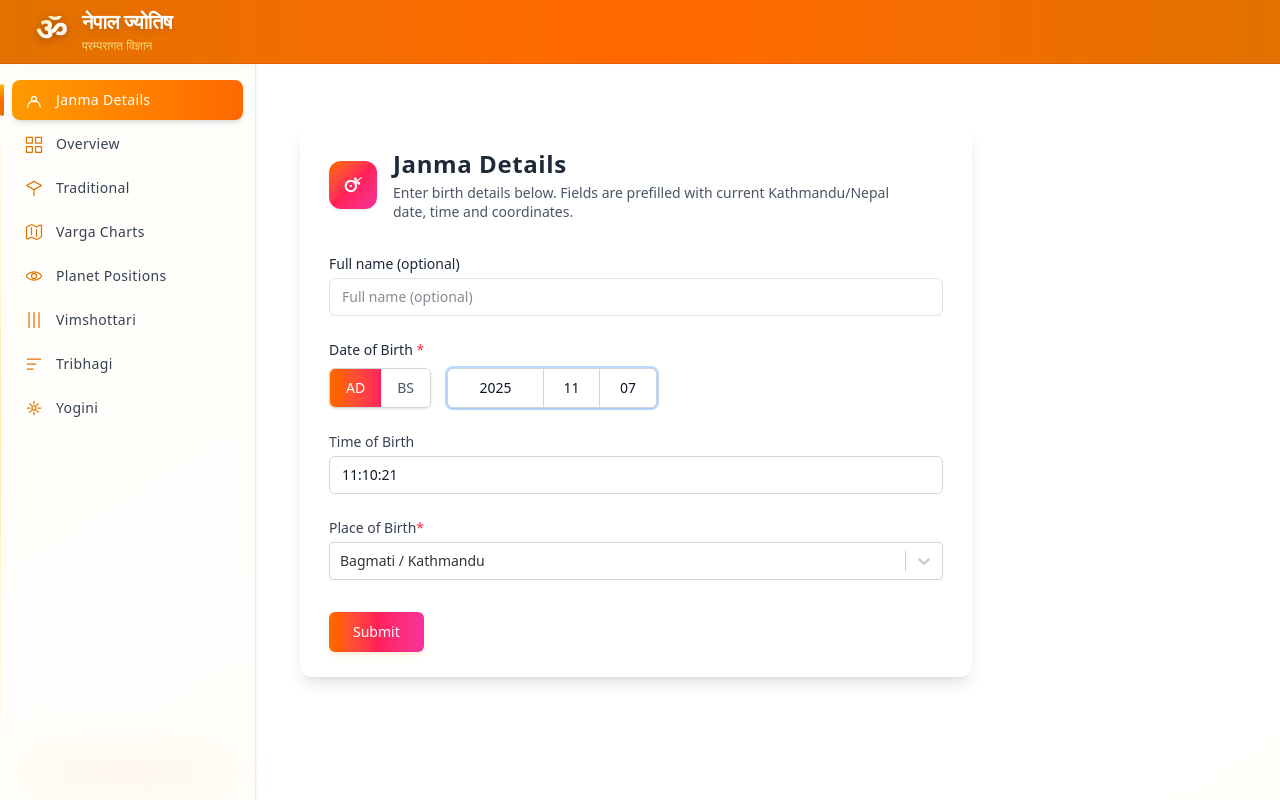
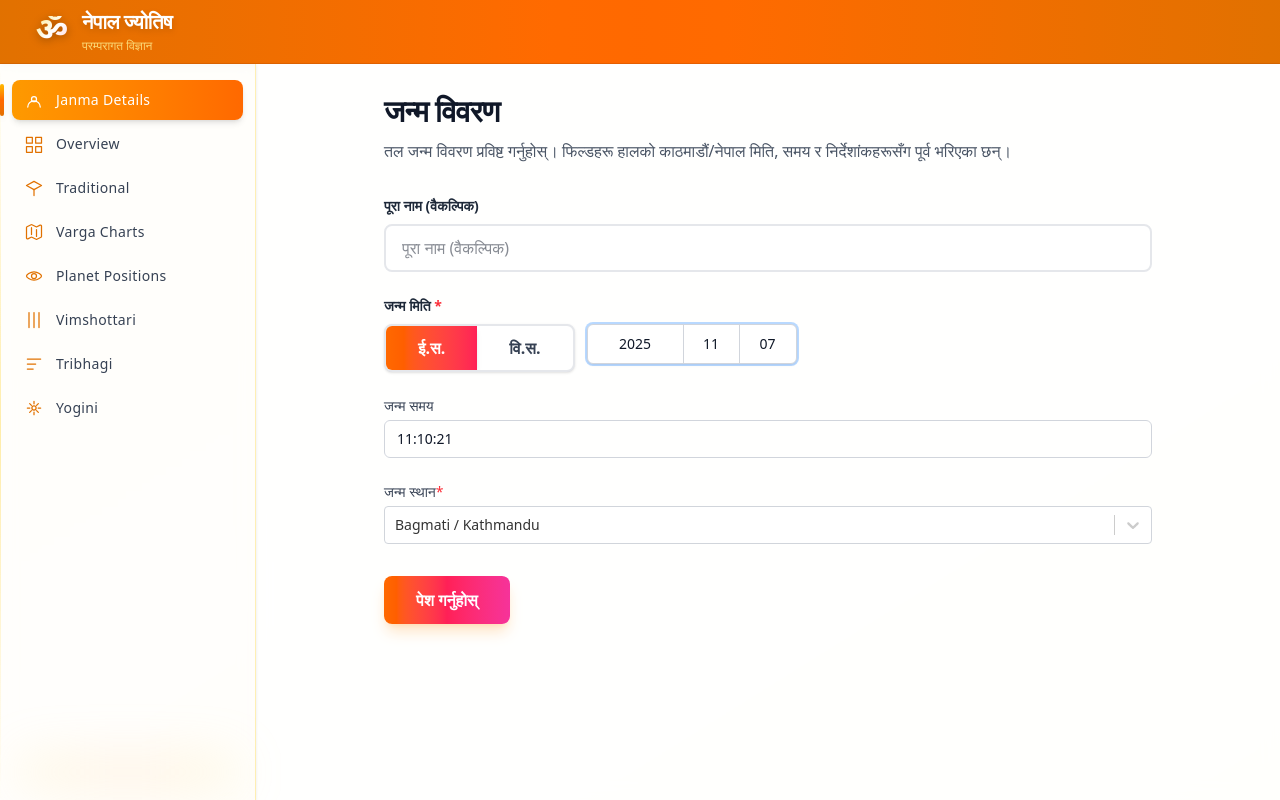
Before and after one commit to mhnpd-org/nepal-jyotish, a Next.js app: page /astro/janma in a window 1280 px wide. Built offline with nearby package versions, Linux system fonts and the light colour scheme.

Commit message:
feat: Update JanmaPage to use Nepali labels and enhance form layout for better user experience

```diff
--- a/src/app/astro/janma/page.tsx
+++ b/src/app/astro/janma/page.tsx
@@ -104,62 +104,55 @@ export default function JanmaPage() {
 
   // static English labels (previously in en.json)
   const labels = {
-    title: 'Janma Details',
-    description: 'Enter birth details below. Fields are prefilled with current Kathmandu/Nepal date, time and coordinates.',
-    name: 'Full name (optional)',
-    date_of_birth: 'Date of Birth',
-    ad: 'AD',
-    bs: 'BS',
-    datetime_required: 'Date & time is required',
-    time_of_birth: 'Time of Birth',
-    place_of_birth: 'Place of Birth',
-    submit: 'Submit'
+    title: 'जन्म विवरण',
+    description: 'तल जन्म विवरण प्रविष्ट गर्नुहोस्। फिल्डहरू हालको काठमाडौं/नेपाल मिति, समय र निर्देशांकहरूसँग पूर्व भरिएका छन्।',
+    name: 'पूरा नाम (वैकल्पिक)',
+    date_of_birth: 'जन्म मिति',
+    ad: 'ई.स.',
+    bs: 'वि.स.',
+    datetime_required: 'मिति र समय आवश्यक छ',
+    time_of_birth: 'जन्म समय',
+    place_of_birth: 'जन्म स्थान',
+    submit: 'पेश गर्नुहोस्'
   } as const;
   return (
-    <main className="w-full px-2 sm:px-4 py-8">
+    <main className="w-full">
       <form
         onSubmit={handleSubmit(onSubmit)}
-        className="w-full max-w-2xl"
+        className="w-full max-w-3xl mx-auto"
       >
-        <div className="rounded-xl border border-white/20 bg-white/40 dark:bg-gray-900/40 backdrop-blur-md shadow-lg px-5 sm:px-7 py-6 flex flex-col gap-8">
-          {/* Header inside card */}
-          <header className="space-y-2">
-            <div className="flex items-center gap-4">
-              <div className="h-12 w-12 rounded-xl bg-gradient-to-br from-orange-500 via-rose-500 to-pink-500 flex items-center justify-center text-white text-lg font-semibold shadow ring-1 ring-white/40 dark:ring-white/10">
-                🜚
-              </div>
-              <div>
-                <h1 className="text-2xl font-semibold tracking-wide text-gray-800 dark:text-gray-100">
+        {/* Header - clean and simple */}
+        <header className="mb-8 text-center sm:text-left">
+          <h1 className="text-2xl sm:text-3xl font-bold tracking-tight text-gray-900 dark:text-gray-100">
             {labels.title}
           </h1>
-                <p className="text-sm text-gray-600 dark:text-gray-400 mt-1 leading-snug max-w-prose">
+          <p className="text-sm sm:text-base text-gray-600 dark:text-gray-400 mt-2 leading-relaxed">
             {labels.description}
           </p>
-              </div>
-            </div>
         </header>
 
+        {/* Simple form without card wrapper */}
         <div className="flex flex-col gap-6">
             {/* Name (optional) */}
-              <div className="flex flex-col gap-1 w-full">
-                <label htmlFor="name" className="text-sm font-medium text-gray-800 dark:text-gray-200">{labels.name}</label>
+            <div className="flex flex-col gap-2 w-full">
+              <label htmlFor="name" className="text-sm font-semibold text-gray-800 dark:text-gray-200">{labels.name}</label>
               <input
                 id="name"
                 type="text"
                 placeholder={labels.name}
-                  className="rounded-md border border-gray-300/70 dark:border-gray-600 bg-white/90 dark:bg-gray-900 px-3 py-2 text-sm focus-visible:outline-none focus-visible:ring-2 focus-visible:ring-orange-400/70 focus-visible:border-orange-400 transition"
+                className="rounded-lg border-2 border-gray-200 dark:border-gray-700 bg-white dark:bg-gray-900 px-4 py-2.5 text-base focus-visible:outline-none focus-visible:ring-2 focus-visible:ring-orange-500 focus-visible:border-orange-500 transition-all"
                 {...register("name")}
               />
             </div>
 
             {/* Date of Birth (required) */}
             <div className="flex flex-col gap-2 w-full">
-                <label className="text-sm font-medium text-gray-800 dark:text-gray-200">
+              <label className="text-sm font-semibold text-gray-800 dark:text-gray-200">
                 {labels.date_of_birth} <span className="text-red-500">*</span>
               </label>
-                <div className="flex flex-col sm:flex-row sm:items-center gap-4 w-full">
+              <div className="flex flex-col sm:flex-row sm:items-start gap-3 w-full">
                 {/* Calendar toggle */}
-                  <div className="inline-flex rounded-md border border-gray-300 dark:border-gray-600 overflow-hidden shadow-sm h-10">
+                <div className="inline-flex rounded-lg border-2 border-gray-200 dark:border-gray-700 overflow-hidden shadow-sm bg-white dark:bg-gray-900">
                   {(["AD", "BS"] as const).map((cal) => (
                     <button
                       key={cal}
@@ -169,10 +162,10 @@ export default function JanmaPage() {
                           setValue("calendarType", cal, { shouldDirty: true });
                         }
                       }}
-                        className={`h-full px-4 text-xs sm:text-sm font-medium flex items-center justify-center transition-colors focus:outline-none focus-visible:ring-2 focus-visible:ring-orange-400/60 ${
+                      className={`h-11 px-6 sm:px-8 text-sm sm:text-base font-semibold flex items-center justify-center transition-all focus:outline-none focus-visible:ring-2 focus-visible:ring-orange-500 ${
                         calendarValue === cal
-                            ? "bg-gradient-to-r from-orange-500 to-rose-500 text-white"
-                            : "bg-white dark:bg-gray-800 text-gray-600 dark:text-gray-300 hover:bg-gray-50 dark:hover:bg-gray-700"
+                          ? "bg-gradient-to-r from-orange-500 to-rose-500 text-white shadow-md"
+                          : "bg-transparent text-gray-700 dark:text-gray-300 hover:bg-gray-50 dark:hover:bg-gray-800"
                       }`}
                       aria-pressed={calendarValue === cal}
                     >
@@ -205,12 +198,12 @@ export default function JanmaPage() {
                       />
                     )
                   ) : (
-                      <div className="h-10 w-full rounded-md bg-gray-200 dark:bg-gray-700 animate-pulse" />
+                    <div className="h-11 w-full rounded-lg bg-gray-200 dark:bg-gray-700 animate-pulse" />
                   )}
                 </div>
               </div>
               {errors.dateOfBirth && (
-                  <p className="mt-1 text-xs text-red-600">
+                <p className="mt-1 text-sm text-red-600">
                   {errors.dateOfBirth.message}
                 </p>
               )}
@@ -219,7 +212,7 @@ export default function JanmaPage() {
             <input type="hidden" {...register("calendarType")} />
 
             {/* Time of Birth (optional) */}
-              <div className="flex flex-col gap-1 w-full">
+            <div className="flex flex-col gap-2 w-full">
               <TimePicker control={control} name="timeOfBirth" label={labels.time_of_birth} required={false} showSeconds={false} className="" />
             </div>
 
@@ -228,21 +221,20 @@ export default function JanmaPage() {
               {hydrated ? (
                 <PickDistrict control={control} name="placeOfBirth" label={labels.place_of_birth} required className="" />
               ) : (
-                  <div className="h-10 w-full rounded-md bg-gray-200 dark:bg-gray-700 animate-pulse" />
+                <div className="h-11 w-full rounded-lg bg-gray-200 dark:bg-gray-700 animate-pulse" />
               )}
             </div>
           </div>
 
-            {/* Submit button inside card */}
-            <div>
+          {/* Submit button */}
+          <div className="mt-8">
             <button
               type="submit"
               disabled={isSubmitting}
-                className="inline-flex items-center gap-2 rounded-md bg-gradient-to-r from-orange-500 via-rose-500 to-pink-500 hover:from-orange-500 hover:via-rose-500 hover:to-rose-600 disabled:opacity-60 disabled:cursor-not-allowed text-white px-6 py-2.5 text-sm font-medium shadow-md shadow-orange-200/40 focus:outline-none focus:ring-2 focus:ring-offset-2 focus:ring-orange-400/60 focus:ring-offset-white dark:focus:ring-offset-gray-950 transition"
+              className="w-full sm:w-auto inline-flex items-center justify-center gap-2 rounded-lg bg-gradient-to-r from-orange-500 via-rose-500 to-pink-500 hover:from-orange-600 hover:via-rose-600 hover:to-pink-600 disabled:opacity-60 disabled:cursor-not-allowed text-white px-8 py-3 text-base font-semibold shadow-lg shadow-orange-300/40 focus:outline-none focus:ring-2 focus:ring-offset-2 focus:ring-orange-500 transition-all"
             >
-                {isSubmitting ? '...' : labels.submit}
+              {isSubmitting ? 'पेश गर्दै...' : labels.submit}
             </button>
-            </div>
           </div>
       </form>
     </main>
```
Lines whose indentation alone changed are shown as unchanged.
